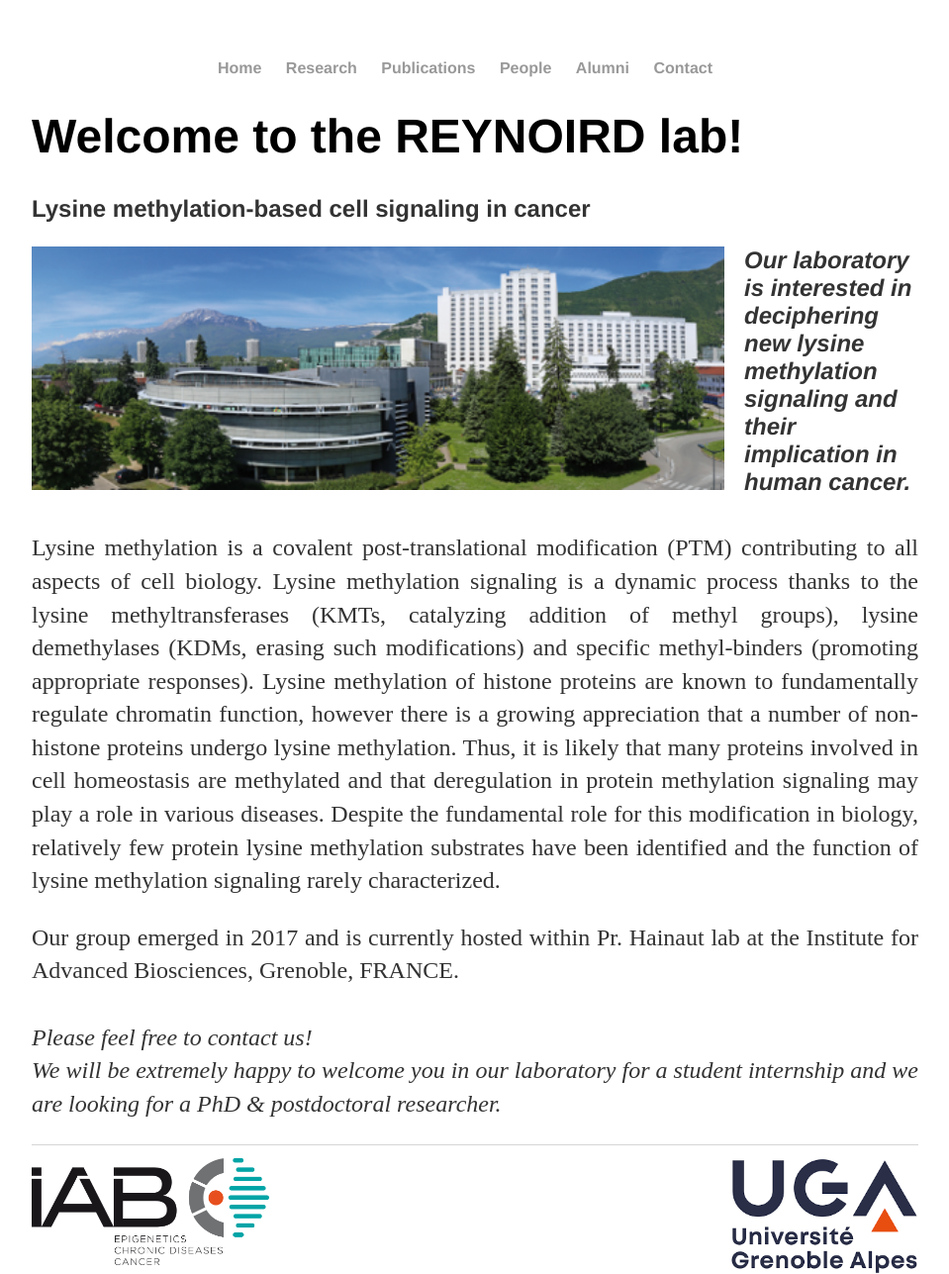
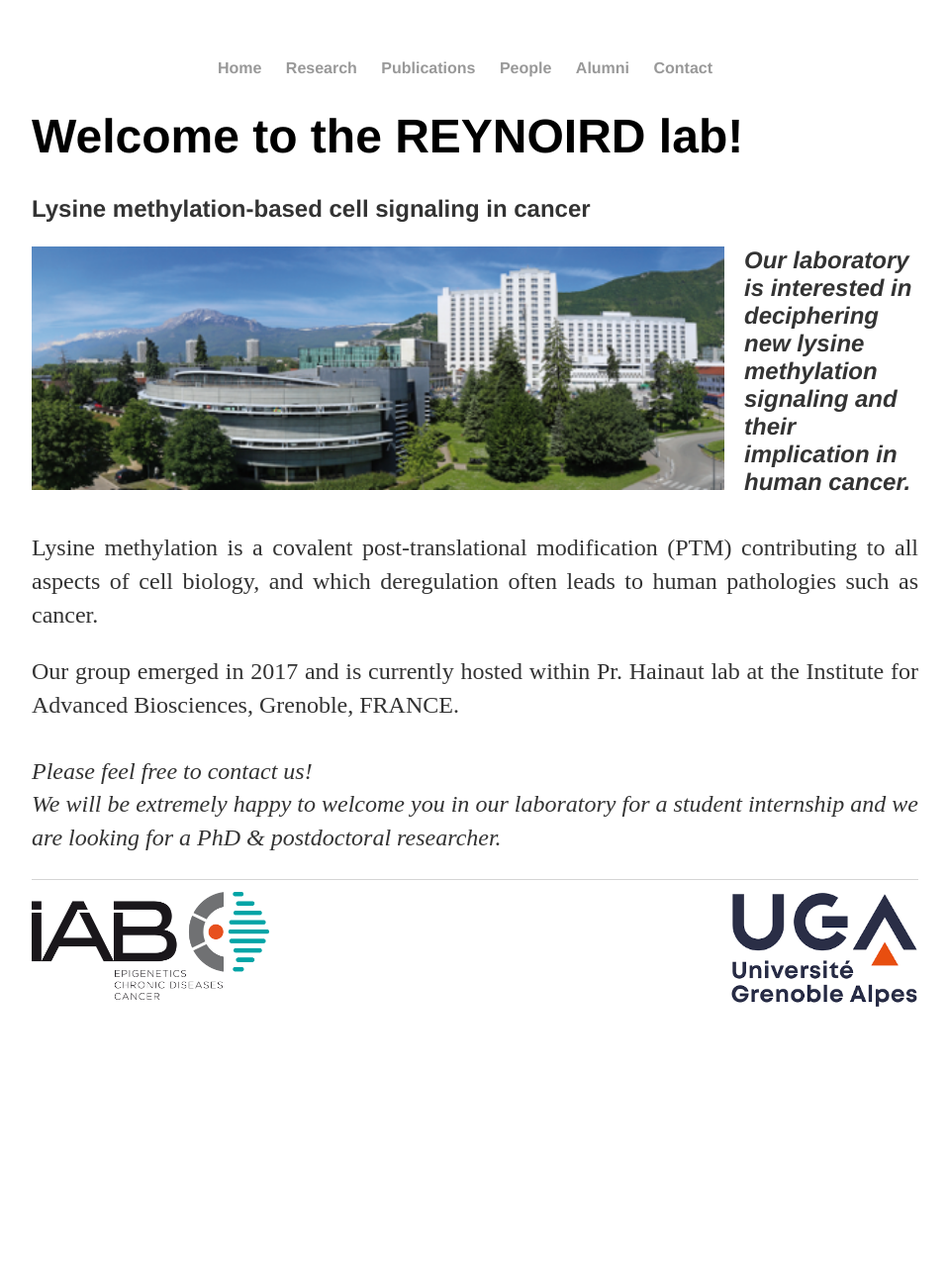
Before and after one commit to Reynoird-Lab/Reynoird-lab.github.io, a Jekyll site: the page built from index.html, in a window 1280 px wide. Shown: the whole page at 99% size, without its empty margins (160-1119 px from the left). Built offline with Jekyll 4.4.1, drawn with Linux system fonts in a browser that asks for light colours; Markdown is read by kramdown in place of the engine named in the settings; after the commit the page ends 1018 px from its top, so only the background shows below that.

Commit message:
Update index.html

```diff
--- a/index.html
+++ b/index.html
@@ -10,7 +10,6 @@
 
 <div><img src="Images/IAB.png" title="IAB" align="left" width="700" style="margin: 0px 20px 0px 0px;"/><p align="bottom" align="justify"><i><h2>Our laboratory is interested in deciphering new lysine methylation signaling and their implication in human cancer.</p></i></h2>
 </div>
-<div><p align="justify" align="left">Lysine methylation is a covalent post-translational modification (PTM) contributing to all aspects of cell biology. Lysine methylation signaling is a dynamic process thanks to the lysine methyltransferases (KMTs, catalyzing addition of methyl groups), lysine demethylases (KDMs, erasing such modifications) and specific methyl-binders (promoting appropriate responses). Lysine methylation of histone proteins are known to fundamentally regulate chromatin function, however there is a growing appreciation that a number of non-histone proteins undergo lysine methylation. Thus, it is likely that many proteins involved in cell homeostasis are methylated and that deregulation in protein methylation signaling may play a role in various diseases. Despite the fundamental role for this modification in biology, relatively few protein lysine methylation substrates have been identified and the function of lysine methylation signaling rarely characterized. <br></div>
-<p align="justify"> Our group emerged in 2017 and is currently hosted within Pr. Hainaut lab at the Institute for Advanced Biosciences, Grenoble, FRANCE. <br>
+<div><p align="justify" align="left">Lysine methylation is a covalent post-translational modification (PTM) contributing to all aspects of cell biology, and which deregulation often leads to human pathologies such as cancer. <p align="justify"> Our group emerged in 2017 and is currently hosted within Pr. Hainaut lab at the Institute for Advanced Biosciences, Grenoble, FRANCE. <br>
 <br><i>Please feel free to contact us!<br>We will be extremely happy to welcome you in our laboratory for a student internship and we are looking for a PhD & postdoctoral researcher.</i>
 	</p>
```
